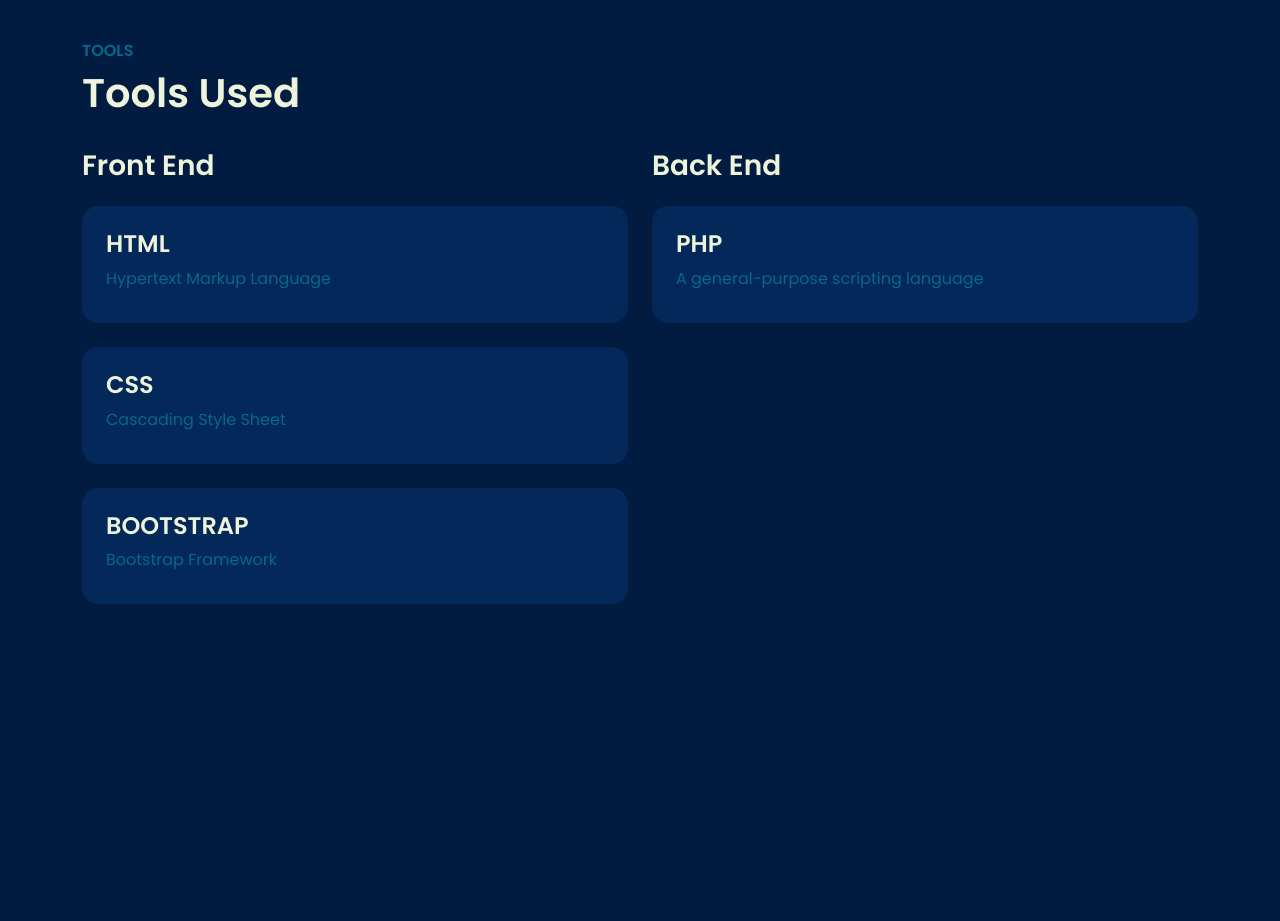
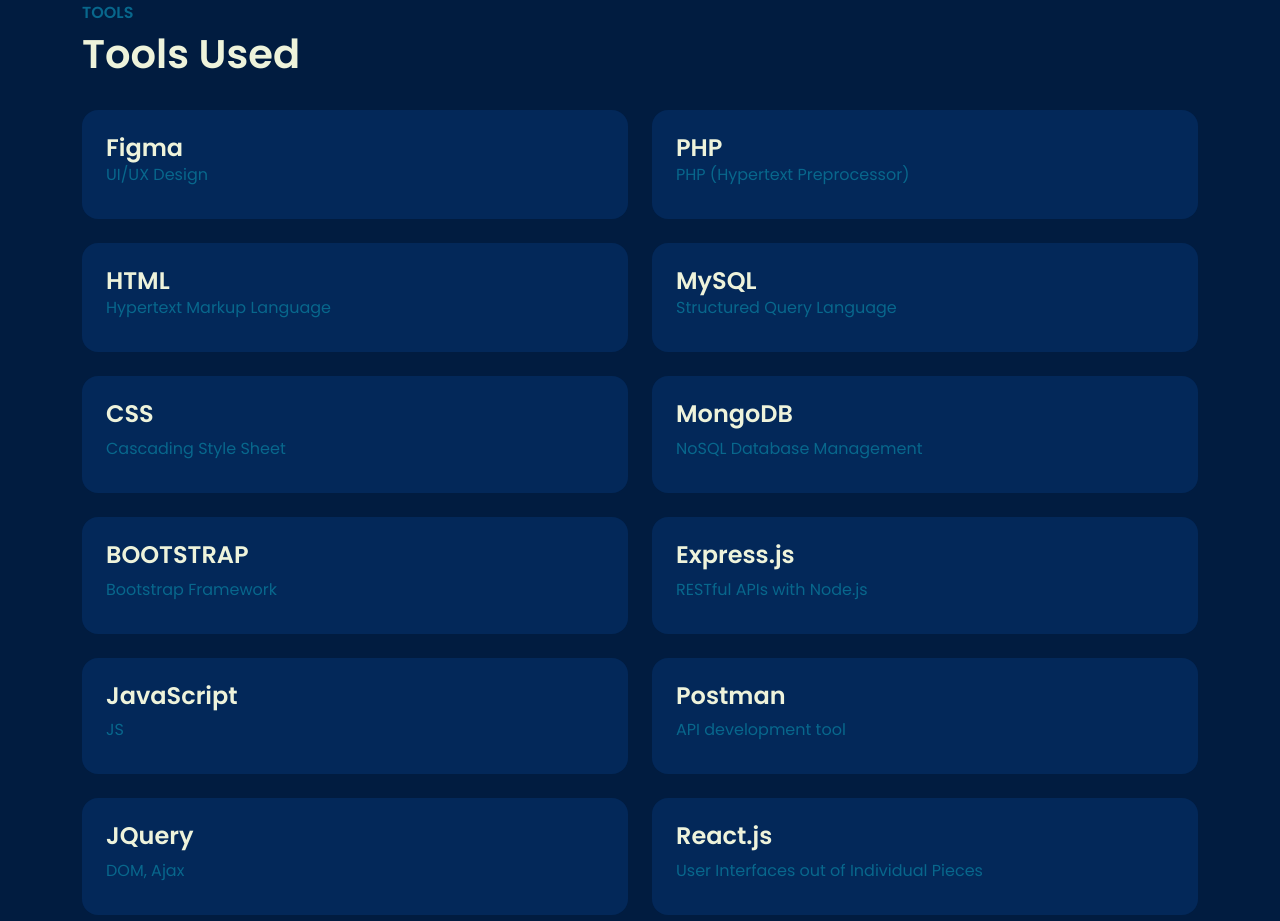
Before and after one commit to deathcuree/portfolio, a plain HTML site: page index.html in a window 1280 px wide. Shown: the part 3459-4380 px from the top of the page. Drawn offline with Linux system fonts and the light colour scheme.

Commit message:
update tools

```diff
--- a/assets/css/style.css
+++ b/assets/css/style.css
@@ -1,4 +1,4 @@
-@import url("https://fonts.googleapis.com/css2?family=Poppins:wght@400;500;600;700&display=swap");
+@import url('https://fonts.googleapis.com/css2?family=Poppins:wght@400;500;600;700&display=swap');
 
 /* ========================= CONSTANT VARIABLES ==================== */
 :root {
@@ -8,7 +8,7 @@
   --color-base2: #011c40;
   --color-brand: #08678c;
   --color-brand2: #074973;
-  --font-base: "Poppins";
+  --font-base: 'Poppins';
 }
 
 body {
@@ -128,7 +128,7 @@ img {
 }
 
 .link-custom::after {
-  content: "";
+  content: '';
   width: 0%;
   height: 2px;
   background-color: var(--color-brand);
@@ -169,6 +169,9 @@ img {
   transform: scale(1.1);
 }
 
+.custom-spacing h4 {
+  margin-right: 10px;
+}
 /* =========== ABOUT ME & PROJECTS & TOOLS CARD END ============= */
 
 /* SOCIAL ICONS */
--- a/index.html
+++ b/index.html
@@ -306,13 +306,17 @@
 
           <div class="row gy-5">
             <div class="col-lg-6">
-              <h3 class="mb-4" data-aos="fade-up" data-aos-delay="300">
-                Front End
-              </h3>
               <div class="row gy-4">
                 <div class="col-12" data-aos="fade-up" data-aos-delay="300">
                   <div class="bg-base p-4 rounded-4 shadow-effect">
-                    <h4>HTML</h4>
+                    <h4 class="d-inline">Figma</h4>
+                    <p class="text-brand mb-2">UI/UX Design</p>
+                  </div>
+                </div>
+
+                <div class="col-12" data-aos="fade-up" data-aos-delay="300">
+                  <div class="bg-base p-4 rounded-4 shadow-effect">
+                    <h4 class="d-inline">HTML</h4>
                     <p class="text-brand mb-2">Hypertext Markup Language</p>
                   </div>
                 </div>
@@ -330,24 +334,111 @@
                     <p class="text-brand mb-2">Bootstrap Framework</p>
                   </div>
                 </div>
+
+                <div class="col-12" data-aos="fade-up" data-aos-delay="600">
+                  <div class="bg-base p-4 rounded-4 shadow-effect">
+                    <h4>JavaScript</h4>
+                    <p class="text-brand mb-2">JS</p>
+                  </div>
+                </div>
+
+                <div class="col-12" data-aos="fade-up" data-aos-delay="600">
+                  <div class="bg-base p-4 rounded-4 shadow-effect">
+                    <h4>JQuery</h4>
+                    <p class="text-brand mb-2">DOM, Ajax</p>
+                  </div>
+                </div>
               </div>
             </div>
 
             <div class="col-lg-6">
-              <h3 class="mb-4" data-aos="fade-up" data-aos-delay="300">
-                Back End
-              </h3>
               <div class="row gy-4">
+                <div class="col-12" data-aos="fade-up" data-aos-delay="300">
+                  <div class="bg-base p-4 rounded-4 shadow-effect">
+                    <h4 class="d-inline">PHP</h4>
+                    <p class="text-brand mb-2">PHP (Hypertext Preprocessor)</p>
+                  </div>
+                </div>
+
+                <div class="col-12" data-aos="fade-up" data-aos-delay="300">
+                  <div class="bg-base p-4 rounded-4 shadow-effect">
+                    <h4 class="d-inline">MySQL</h4>
+                    <p class="text-brand mb-2">Structured Query Language</p>
+                  </div>
+                </div>
+
+                <div class="col-12" data-aos="fade-up" data-aos-delay="100">
+                  <div class="bg-base p-4 rounded-4 shadow-effect">
+                    <h4>MongoDB</h4>
+                    <p class="text-brand mb-2">NoSQL Database Management</p>
+                  </div>
+                </div>
+
                 <div class="col-12" data-aos="fade-up" data-aos-delay="600">
                   <div class="bg-base p-4 rounded-4 shadow-effect">
-                    <h4>PHP</h4>
+                    <h4>Express.js</h4>
+                    <p class="text-brand mb-2">RESTful APIs with Node.js</p>
+                  </div>
+                </div>
+
+                <div class="col-12" data-aos="fade-up" data-aos-delay="600">
+                  <div class="bg-base p-4 rounded-4 shadow-effect">
+                    <h4>Postman</h4>
+                    <p class="text-brand mb-2">API development tool</p>
+                  </div>
+                </div>
+
+                <div class="col-12" data-aos="fade-up" data-aos-delay="600">
+                  <div class="bg-base p-4 rounded-4 shadow-effect">
+                    <h4>React.js</h4>
                     <p class="text-brand mb-2">
-                      A general-purpose scripting language
+                      User Interfaces out of Individual Pieces
                     </p>
                   </div>
                 </div>
               </div>
             </div>
+
+            <!-- <div class="col-lg-6">
+
+                <div class="col-12" data-aos="fade-up" data-aos-delay="600">
+                  <div class="bg-base p-4 rounded-4 shadow-effect">
+                    <h4>MySQL</h4>
+                    <p class="text-brand mb-2">Structured Query Language</p>
+                  </div>
+                </div>
+
+                <div class="col-12" data-aos="fade-up" data-aos-delay="600">
+                  <div class="bg-base p-4 rounded-4 shadow-effect">
+                    <h4>MongoDB</h4>
+                    <p class="text-brand mb-2">NoSQL Database Management</p>
+                  </div>
+                </div>
+
+                <div class="col-12" data-aos="fade-up" data-aos-delay="600">
+                  <div class="bg-base p-4 rounded-4 shadow-effect">
+                    <h4>Express.js</h4>
+                    <p class="text-brand mb-2">RESTful APIs with Node.js</p>
+                  </div>
+                </div>
+
+                <div class="col-12" data-aos="fade-up" data-aos-delay="600">
+                  <div class="bg-base p-4 rounded-4 shadow-effect">
+                    <h4>Postman</h4>
+                    <p class="text-brand mb-2">API development tool</p>
+                  </div>
+                </div>
+
+                <div class="col-12" data-aos="fade-up" data-aos-delay="600">
+                  <div class="bg-base p-4 rounded-4 shadow-effect">
+                    <h4>React.js</h4>
+                    <p class="text-brand mb-2">
+                      User Interfaces out of Individual Pieces
+                    </p>
+                  </div>
+                </div>
+              </div>
+            </div> -->
           </div>
         </div>
       </section>
```
